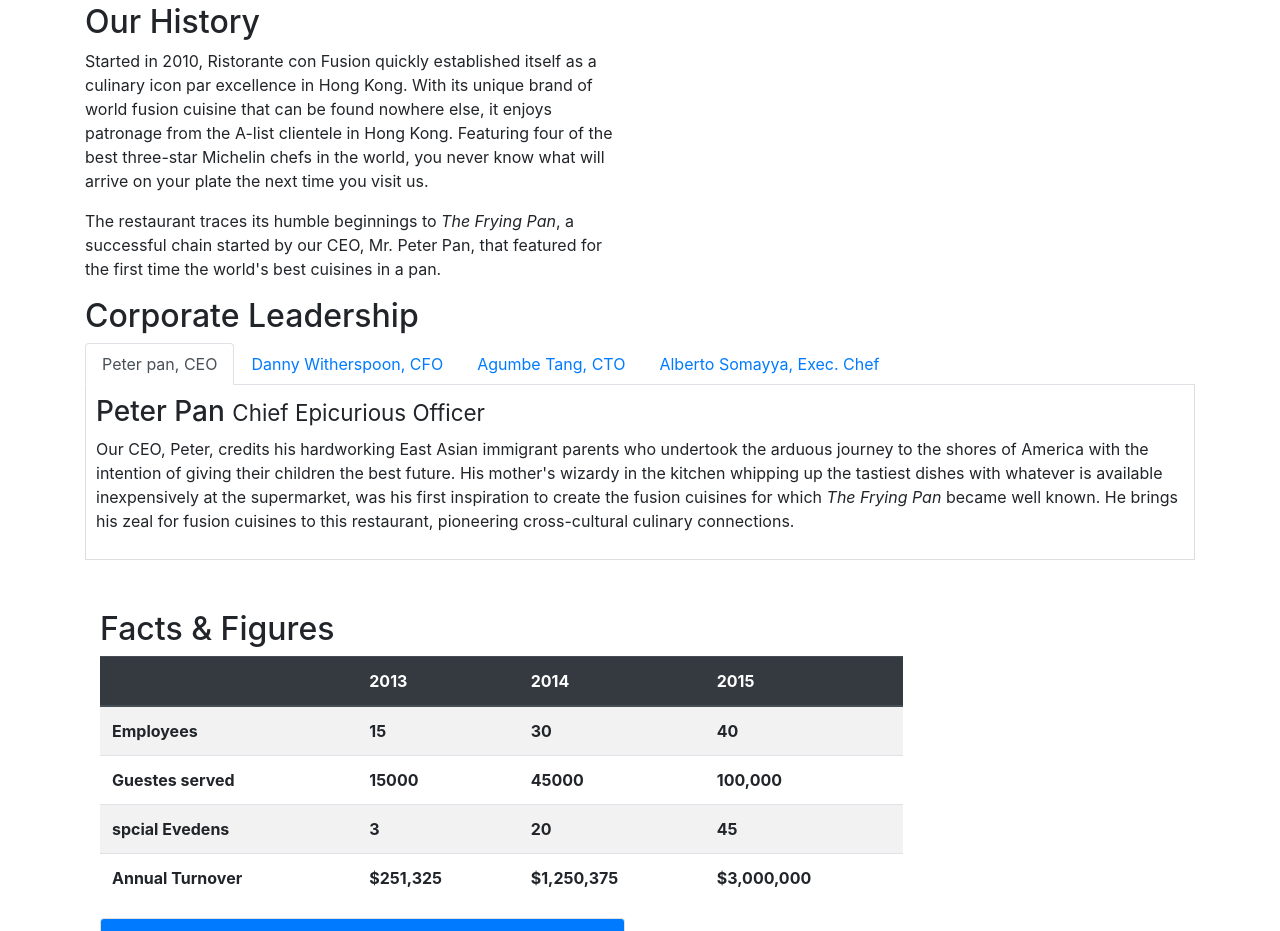
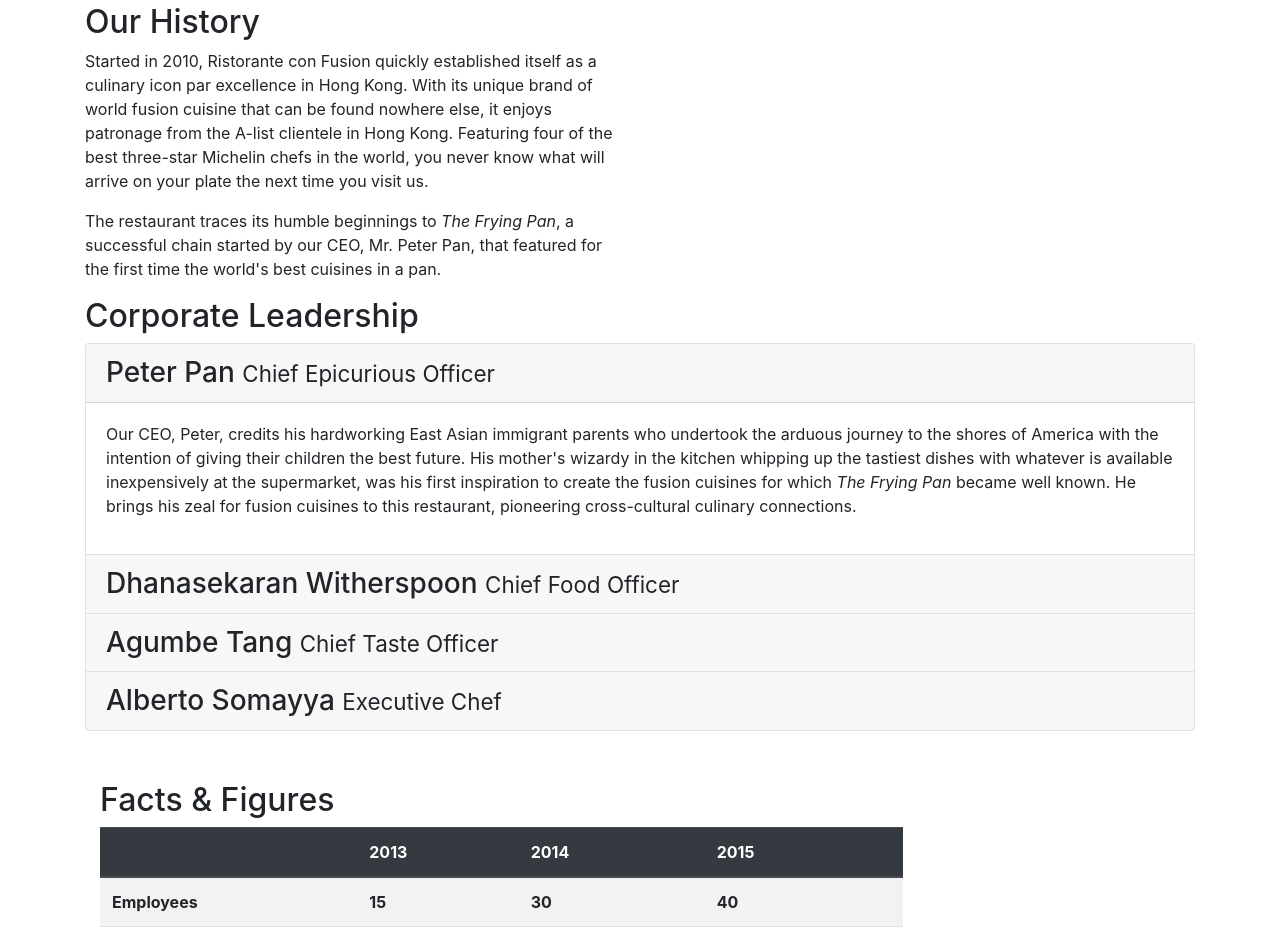
Before and after one commit to eslamamer/bootstrap, a website: page aboutus.html in a window 1280 px wide. Shown: the part 462-1393 px from the top of the page. Drawn offline with nearby package versions, Linux system fonts and the light colour scheme.

Commit message:
Accordion

```diff
--- a/aboutus.html
+++ b/aboutus.html
@@ -69,44 +69,60 @@
         <div class="row">
             <div class="col-12">
                 <h2>Corporate Leadership</h2>
-                <ul class="nav nav-tabs">
-                    <li class="nav-item">
-                        <a class="nav-link active" href="#peter" role="tab" data-toggle="tab">
-                            Peter pan, CEO
-                        </a>
-                    </li>
-                    <li class="nav-item">
-                        <a class="nav-link" href="#danny" role="tab" data-toggle="tab">
-                            Danny Witherspoon, CFO
-                        </a>
-                    </li>
-                    <li class="nav-item">
-                        <a class="nav-link" href="#agumbe" role="tab" data-toggle="tab">
-                            Agumbe Tang, CTO
-                        </a>
-                    </li>
-                    <li class="nav-item">
-                        <a class="nav-link" href="#alberto" role="tab" data-toggle="tab">
-                            Alberto Somayya, Exec. Chef
-                        </a>
-                    </li>
-                </ul>
-                <div class="tab-content">
-                    <div role="tabpanel" class="tab-pane fade show active">
-                        <h3>Peter Pan <small>Chief Epicurious Officer</small></h3>
-                        <p class="d-none d-sm-block">Our CEO, Peter, credits his hardworking East Asian immigrant parents who undertook the arduous journey to the shores of America with the intention of giving their children the best future. His mother's wizardy in the kitchen whipping up the tastiest dishes with whatever is available inexpensively at the supermarket, was his first inspiration to create the fusion cuisines for which <em>The Frying Pan</em> became well known. He brings his zeal for fusion cuisines to this restaurant, pioneering cross-cultural culinary connections.</p>
+                <div class="accordion">
+                    <div class="card">
+                        <div role="tab" class="card-header" id="peterhead">
+                            <h3 class="mb-0">
+                               <a data-target="#peter" data-toggle="collapse">Peter Pan <small>Chief Epicurious Officer</small></a>
+                            </h3>
+                        </div>
+                        <div class="collapse show" id="peter" data-parent="#accordion">
+                            <div class="card-body">
+                                <p class="d-none d-sm-block">Our CEO, Peter, credits his hardworking East Asian immigrant parents who undertook the arduous journey to the shores of America with the intention of giving their children the best future. His mother's wizardy in the kitchen whipping up the tastiest dishes with whatever is available inexpensively at the supermarket, was his first inspiration to create the fusion cuisines for which <em>The Frying Pan</em> became well known. He brings his zeal for fusion cuisines to this restaurant, pioneering cross-cultural culinary connections.</p>
+                            </div>
+                        </div>
                     </div>
-                    <div role="tabpanel" class="tab-pane fade show ">
-                        <h3>Dhanasekaran Witherspoon <small>Chief Food Officer</small></h3>
-                        <p class="d-none d-sm-block">Our CFO, Danny, as he is affectionately referred to by his colleagues, comes from a long established family tradition in farming and produce. His experiences growing up on a farm in the Australian outback gave him great appreciation for varieties of food sources. As he puts it in his own words, <em>Everything that runs, wins, and everything that stays, pays!</em></p>
+                    <div class="card">
+                        <div role="tab" class="card-header" id="dannyrhead">
+                            <h3 class="mb-0">
+                                <a data-toggle="collapse" data-target="#danny" class="collapsed">
+                                    Dhanasekaran Witherspoon <small>Chief Food Officer</small>
+                                </a>
+                            </h3>
+                        </div>
+                        <div class="collapse" id="danny" data-parent="#accordion">
+                            <div class="card-body">
+                                <p class="d-none d-sm-block">Our CFO, Danny, as he is affectionately referred to by his colleagues, comes from a long established family tradition in farming and produce. His experiences growing up on a farm in the Australian outback gave him great appreciation for varieties of food sources. As he puts it in his own words, <em>Everything that runs, wins, and everything that stays, pays!</em></p>
+                            </div>
+                        </div>
                     </div>
-                    <div role="tabpanel" class="tab-pane fade show ">
-                        <h3>Agumbe Tang <small>Chief Taste Officer</small></h3>
-                        <p class="d-none d-sm-block">Blessed with the most discerning gustatory sense, Agumbe, our CTO, personally ensures that every dish that we serve meets his exacting tastes. Our chefs dread the tongue lashing that ensues if their dish does not meet his exacting standards. He lives by his motto, <em>You click only if you survive my lick.</em></p>
+                    <div class="card">
+                        <div role="tab" class="card-header" id="agumbehead">
+                            <h3 class="mb-0">
+                                <a data-toggle="collapse" data-target="#agumbe" class="collapsed">
+                                    Agumbe Tang <small>Chief Taste Officer</small>
+                                </a>
+                            </h3>
+                        </div>
+                        <div class="collapse" id="agumbe" data-parent="#accordion">
+                            <div class="card-body">
+                                <p class="d-none d-sm-block">Blessed with the most discerning gustatory sense, Agumbe, our CTO, personally ensures that every dish that we serve meets his exacting tastes. Our chefs dread the tongue lashing that ensues if their dish does not meet his exacting standards. He lives by his motto, <em>You click only if you survive my lick.</em></p>
+                            </div>
+                        </div>
                     </div>
-                    <div role="tabpanel" class="tab-pane fade show">
-                        <h3>Alberto Somayya <small>Executive Chef</small></h3>
-                        <p class="d-none d-sm-block">Award winning three-star Michelin chef with wide International experience having worked closely with whos-who in the culinary world, he specializes in creating mouthwatering Indo-Italian fusion experiences. He says, <em>Put together the cuisines from the two craziest cultures, and you get a winning hit! Amma Mia!</em></p>
+                    <div class="card">
+                        <div role="tab" class="card-header" id="#alberto">
+                            <h3 class="mb-0">
+                                <a data-target="#alberto" data-toggle="collapse" class="collapsed">
+                                    Alberto Somayya <small>Executive Chef</small>
+                                </a>
+                            </h3>
+                        </div>
+                        <div class="collapse" id="alberto" data-parent="#accordion">
+                            <div class="card-body">
+                                <p class="d-none d-sm-block">Award winning three-star Michelin chef with wide International experience having worked closely with whos-who in the culinary world, he specializes in creating mouthwatering Indo-Italian fusion experiences. He says, <em>Put together the cuisines from the two craziest cultures, and you get a winning hit! Amma Mia!</em></p>
+                            </div>
+                        </div>
                     </div>
                 </div>
             </div>
```
